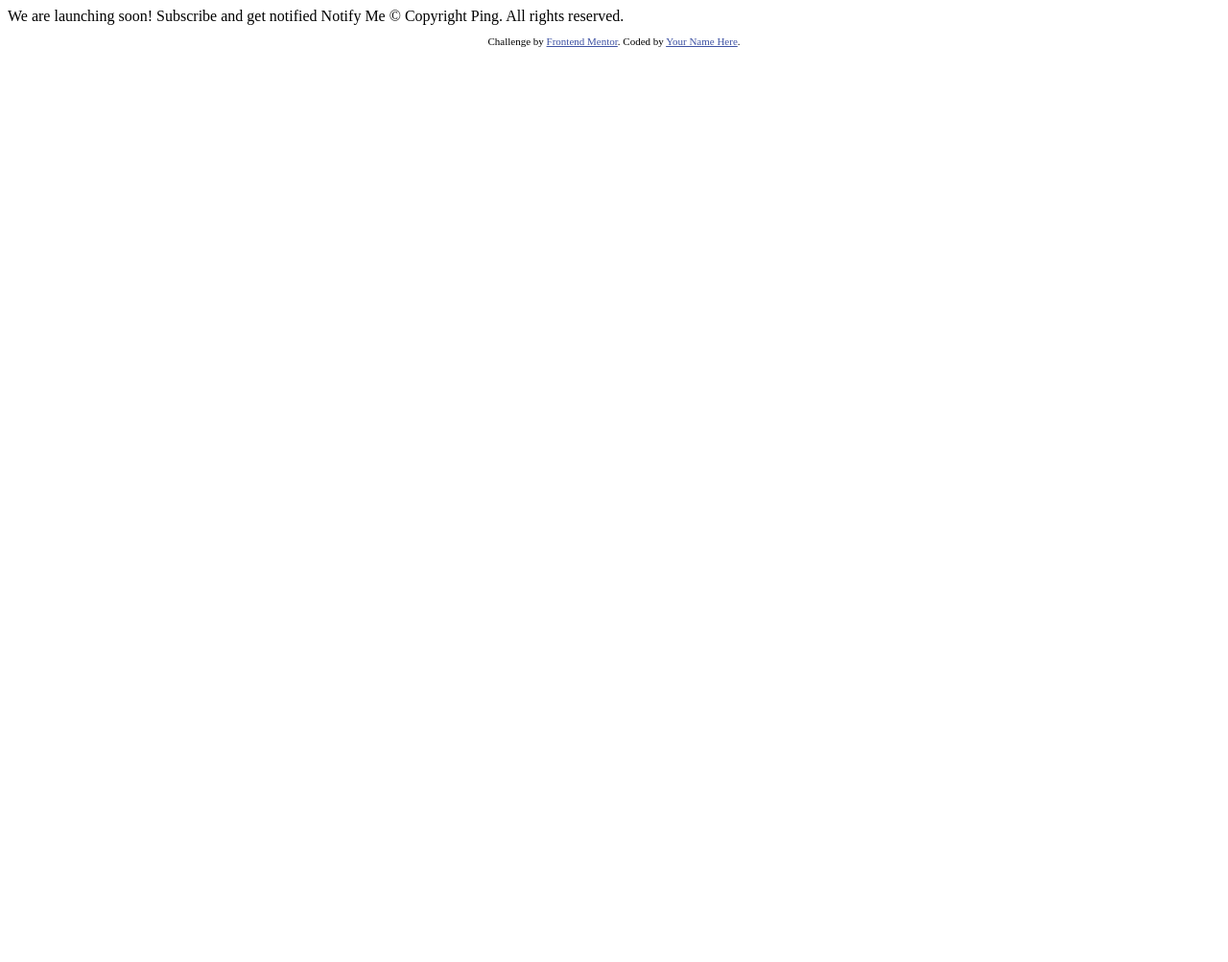
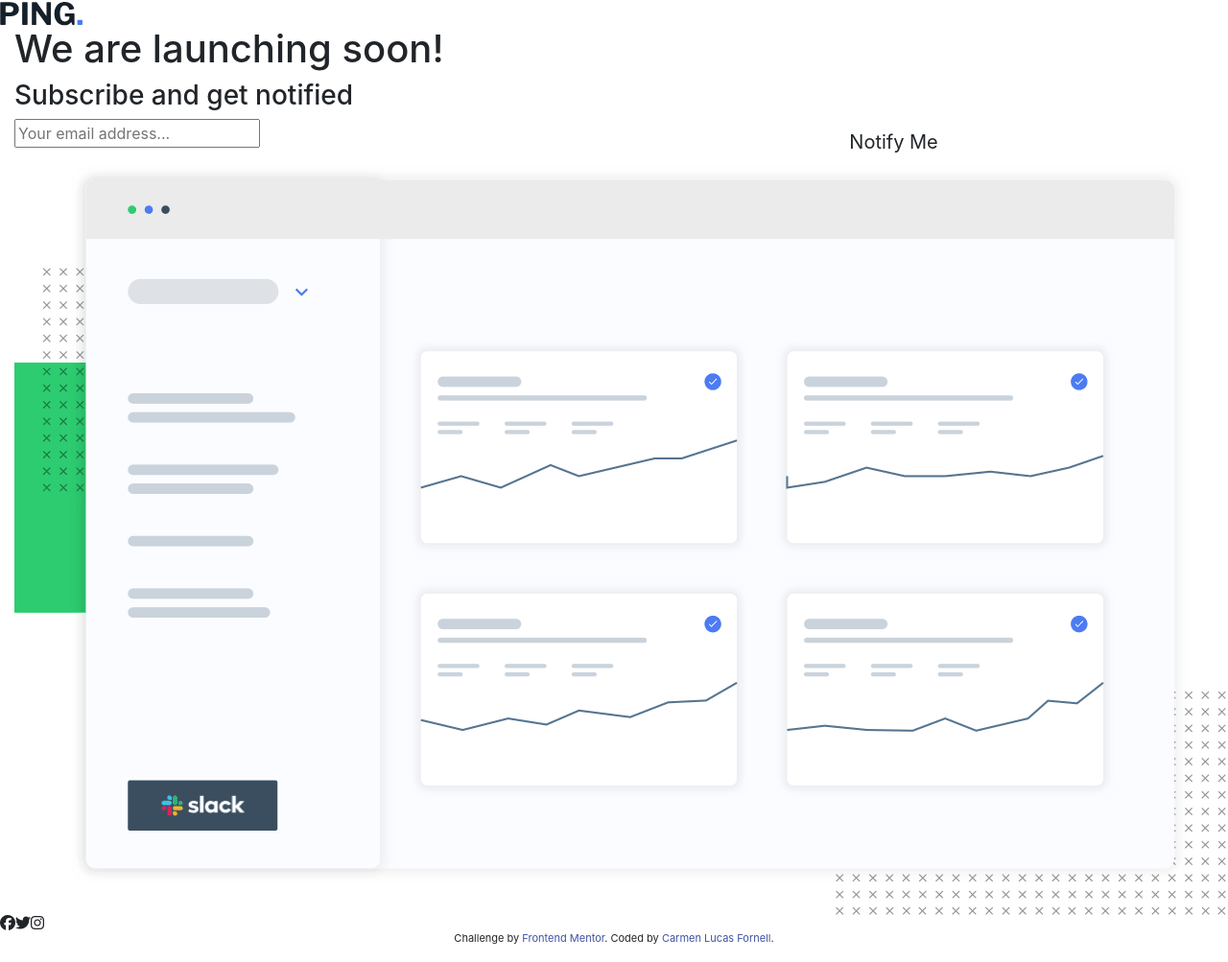
Before and after one commit to clf94-dev/ping-coming-soon-page, a plain HTML site: page index.html in a window 1280 px wide. Shown: the whole page at 96% size. Before the commit the page ends 800 px from the top, so only its background shows below. Drawn offline with nearby package versions, Linux system fonts and the light colour scheme.

Commit message:
basic structure

```diff
--- a/index.html
+++ b/index.html
@@ -1,8 +1,18 @@
 <!DOCTYPE html>
 <html lang="en">
+
 <head>
     <meta charset="UTF-8">
-  <meta name="viewport" content="width=device-width, initial-scale=1.0"> <!-- displays site properly based on user's device -->
+    <meta name="viewport" content="width=device-width, initial-scale=1.0">
+    <!-- displays site properly based on user's device -->
+    <!-- bootstrap -->
+    <link rel="stylesheet" href="https://stackpath.bootstrapcdn.com/bootstrap/4.5.0/css/bootstrap.min.css" integrity="sha384-9aIt2nRpC12Uk9gS9baDl411NQApFmC26EwAOH8WgZl5MYYxFfc+NcPb1dKGj7Sk" crossorigin="anonymous">
+    <script src="https://code.jquery.com/jquery-3.5.1.slim.min.js" integrity="sha384-DfXdz2htPH0lsSSs5nCTpuj/zy4C+OGpamoFVy38MVBnE+IbbVYUew+OrCXaRkfj" crossorigin="anonymous"></script>
+    <script src="https://cdn.jsdelivr.net/npm/popper.js@1.16.0/dist/umd/popper.min.js" integrity="sha384-Q6E9RHvbIyZFJoft+2mJbHaEWldlvI9IOYy5n3zV9zzTtmI3UksdQRVvoxMfooAo" crossorigin="anonymous"></script>
+    <script src="https://stackpath.bootstrapcdn.com/bootstrap/4.5.0/js/bootstrap.min.js" integrity="sha384-OgVRvuATP1z7JjHLkuOU7Xw704+h835Lr+6QL9UvYjZE3Ipu6Tp75j7Bh/kR0JKI" crossorigin="anonymous"></script>
+    <!-- Estilos -->
+    <link rel="stylesheet" href="css/styles.css">
+    <script src="https://kit.fontawesome.com/fcb1ee29b4.js" crossorigin="anonymous"></script>
 
     <link rel="icon" type="image/png" sizes="32x32" href="./images/favicon-32x32.png">
 
@@ -10,25 +20,52 @@
 
     <!-- Feel free to remove these styles or customise in your own stylesheet 👍 -->
     <style>
-    .attribution { font-size: 11px; text-align: center; }
-    .attribution a { color: hsl(228, 45%, 44%); }
+        .attribution {
+            font-size: 11px;
+            text-align: center;
+        }
+
+        .attribution a {
+            color: hsl(228, 45%, 44%);
+        }
     </style>
 </head>
+
 <body>
+    <section id="top">
+        <img src="images/logo.svg" alt="">
+    </section>
+    <section id="middle">
+        <div class="container-fluid">
+            <h1> We are launching soon!</h1>
+            <h3> Subscribe and get notified</h3>
+            <div class="row">
+                <div class="col-md-8">
+                    <input type="text" placeholder="Your email address...">
+                </div>
+                <div class="col-md-4">
+                    <button class="btn btn-lg"> Notify Me</button>
+                </div>
+            </div>
+            <img src="images/illustration-dashboard.png" alt="">
+        </div>
+    </section>
+    <section id="cta">
+        <div class="container-fluid">
+            <div class="row">
+                <i class="fab fa-1.5x fa-facebook fas-footer"></i>
+                <i class="fab fa-twitter fas-footer"></i>
+                <i class="fab fa-instagram fas-footer"></i>
 
-  We are launching soon!
-
-  Subscribe and get notified
-
-  Notify Me
-
-  &copy; Copyright Ping. All rights reserved.
+            </div>
+        </div>
+    </section>
 
     <footer>
         <p class="attribution">
-      Challenge by <a href="https://www.frontendmentor.io?ref=challenge" target="_blank">Frontend Mentor</a>.
-      Coded by <a href="#">Your Name Here</a>.
+            Challenge by <a href="https://www.frontendmentor.io?ref=challenge" target="_blank">Frontend Mentor</a>. Coded by <a href="#">Carmen Lucas Fornell</a>.
         </p>
     </footer>
 </body>
+
 </html>
```
Lines whose indentation alone changed are shown as unchanged.
